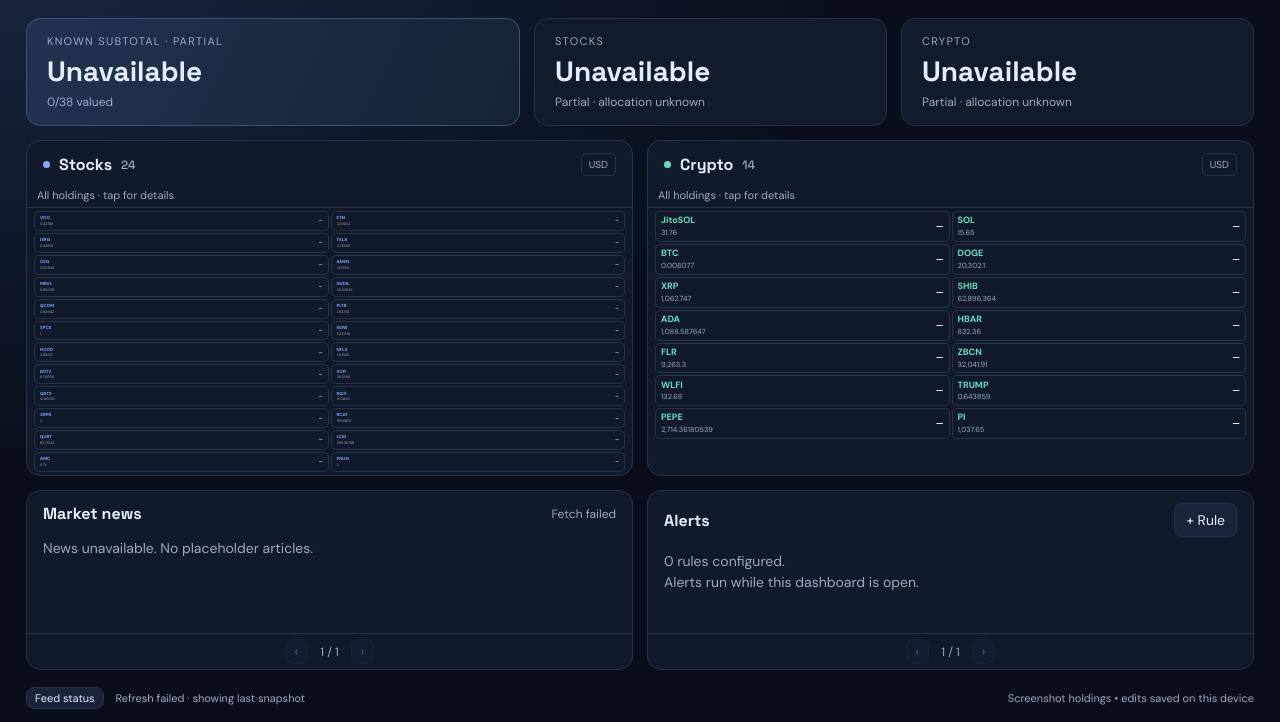
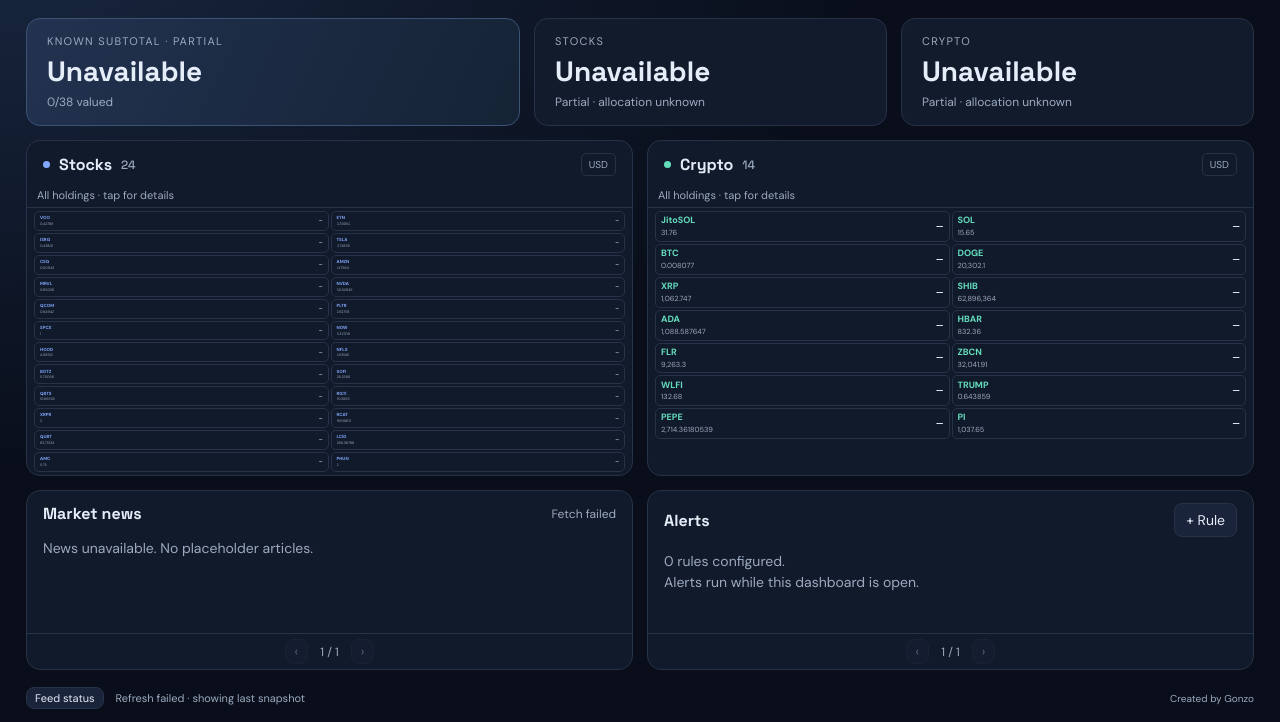
Before and after one commit to Gonzo0906/gonzo-portfolio-dashboard, a website: page public/index.html in a window 1280 px wide. Shown: the part 78-800 px from the top of the page. Drawn offline with Linux system fonts and the light colour scheme; no server answers.

Commit message:
Add Created by Gonzo credit to dashboard footer

```diff
--- a/public/index.html
+++ b/public/index.html
@@ -5,5 +5,5 @@
 <section class="overview" aria-label="Portfolio totals"><article class="combined"><small id="totalLabel">COMBINED PORTFOLIO</small><strong id="total">—</strong><span id="coverage">Connecting…</span></article><article><small>STOCKS</small><strong id="stockTotal">—</strong><span id="stockAlloc">—</span></article><article><small>CRYPTO</small><strong id="cryptoTotal">—</strong><span id="cryptoAlloc">—</span></article></section>
 <section class="holdings" aria-label="Holdings"><article class="panel stock"><div class="panelhead"><h2><i></i> Stocks <small>24</small></h2><span class="badge">USD</span></div><div class="columnlabels"><span>All holdings · tap for details</span><span>Price / daily</span><span>Market value</span></div><div class="rows" id="stocks"></div></article><article class="panel crypto"><div class="panelhead"><h2><i></i> Crypto <small>14</small></h2><span class="badge">USD</span></div><div class="columnlabels"><span>All holdings · tap for details</span><span>Price / 24h</span><span>Market value</span></div><div class="rows" id="cryptos"></div></article></section>
 <section class="bottom"><article class="panel"><div class="panelhead"><h2>Market news</h2><small id="newsStatus">Connecting…</small></div><div id="news"></div><nav id="newsPages" aria-label="Article pages"></nav></article><article class="panel"><div class="panelhead"><h2>Alerts</h2><button id="configureAlerts">+ Rule</button></div><div id="alerts"></div><nav id="alertPages" aria-label="Alert pages"></nav></article></section>
-<footer><button id="feedDetails">Feed status</button><span id="feedTime">Awaiting market snapshot</span><span class="desktop">Screenshot holdings • edits saved on this device</span></footer>
+<footer><button id="feedDetails">Feed status</button><span id="feedTime">Awaiting market snapshot</span><span style="margin-left:auto;white-space:nowrap;font-size:10px">Created by Gonzo</span></footer>
 </main><section id="notificationDropdown" aria-label="Notifications" hidden><div class="panelhead"><h2>Notifications</h2><button id="closeNotifications" aria-label="Close notifications">✕</button></div><p class="note notificationNote">Alerts run while the dashboard is open.</p><ul id="notificationList"></ul></section><div id="toasts" aria-live="polite"></div><dialog id="dialog"><div class="dialoghead"><h2 id="dialogTitle"></h2><button id="dialogConceal" aria-pressed="false">Conceal</button><button id="closeDialog" aria-label="Close dialog">✕</button></div><p class="privacyNotice">Values are concealed. Tap Show values to view or edit.</p><div id="dialogBody"></div></dialog></body></html>
```
